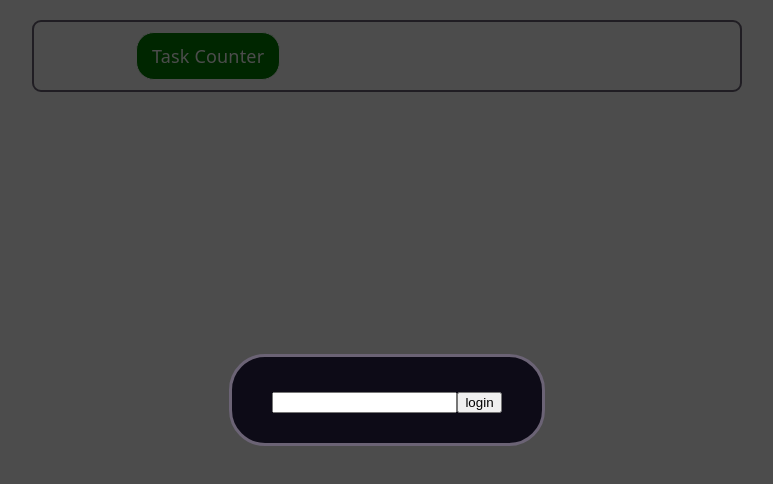
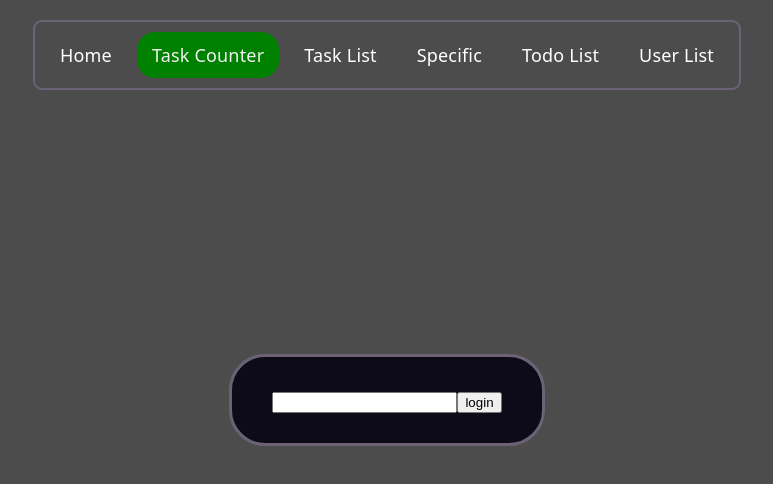
Before and after one commit to ervnmrcdo/MERCADO_ERVIN_FRONTEND, a Vue app: page /task-counter in a window 1280 px wide. Shown: the top 484 px of the page, without its empty margins (253-1026 px from the left). Built offline with nearby package versions, Linux system fonts and the light colour scheme.

Commit message:
fix: links clickable when in task-counter

```diff
--- a/src/App.vue
+++ b/src/App.vue
@@ -1,51 +1,80 @@
 <script setup>
 import NavBar from "./components/NavBar.vue";
-import { computed } from "vue";
+import { computed, ref, onMounted, watch, nextTick } from "vue";
 import { useRoute } from "vue-router";
 
 const route = useRoute();
 const currentRoute = computed(() => route.fullPath);
+
+const containerRef = ref(null);
+const sliderRef = ref(null);
+
+function updateSlider() {
+  const container = containerRef.value;
+  const slider = sliderRef.value;
+  if (!container || !slider) return;
+
+  const activeLink = container.querySelector(".link.active");
+  if (!activeLink) {
+    slider.style.opacity = "0";
+    return;
+  }
+
+  slider.style.opacity = "1";
+  slider.style.transform = `translateX(${activeLink.offsetLeft}px)`;
+  slider.style.width = `${activeLink.offsetWidth}px`;
+}
+
+onMounted(() => nextTick(updateSlider));
+watch(currentRoute, () => nextTick(updateSlider));
 </script>
 
 <template>
   <main>
     <!-- <NavBar class="navbar"/> -->
-    <div class="list-container">
-      <TransitionGroup class="links-wrapper" name="list" tag="RouterLink">
+    <div class="list-container" ref="containerRef">
+      <TransitionGroup class="links-wrapper" name="list" tag="div">
+        <div class="slider" ref="sliderRef" />
         <RouterLink
           :class="{ active: currentRoute === '/home' }"
           class="link"
           to="/home"
+          key="home"
           >Home</RouterLink
         >
         <RouterLink
           :class="{ active: currentRoute === '/task-counter' }"
           class="link"
           to="/task-counter"
+          key="task-counter"
           >Task Counter</RouterLink
         >
         <RouterLink
           :class="{ active: currentRoute === '/task-list' }"
           class="link"
           to="/task-list"
+          key="task-list"
           >Task List</RouterLink
         >
         <RouterLink
           :class="{ active: currentRoute === '/task-list-specific-view' }"
           class="link"
           to="/task-list-specific-view"
+          key="task-list-specific"
           >Specific</RouterLink
         >
         <RouterLink
           :class="{ active: currentRoute === '/todo-list-view' }"
           class="link"
           to="/todo-list-view"
+          key="todo-list"
           >Todo List</RouterLink
         >
         <RouterLink
           :class="{ active: currentRoute === '/user-list-view' }"
           class="link"
           to="/user-list-view"
+          key="user-list"
           >User List</RouterLink
         >
       </TransitionGroup>
@@ -83,6 +112,7 @@ const currentRoute = computed(() => route.fullPath);
   justify-content: center;
   border-radius: 0.5rem;
   border-width: 2px;
+  position: relative;
   z-index: 10;
 }
 
@@ -91,6 +121,7 @@ const currentRoute = computed(() => route.fullPath);
   justify-content: center;
   justify-items: center;
   gap: 10px;
+  position: relative;
 }
 
 .link {
@@ -100,13 +131,22 @@ const currentRoute = computed(() => route.fullPath);
   display: flex;
   justify-content: center;
   margin: auto;
+  position: relative;
+  z-index: 1;
 }
 
 .active {
+  color: #f0f1ee;
+}
+
+.slider {
+  position: absolute;
+  top: 0;
+  left: 0;
+  height: 100%;
   background-color: green;
-  /* padding:10px; */
-  border-style: solid;
-  border-width: 1px;
   border-radius: 1rem;
+  transition: transform 0.3s ease, width 0.3s ease, opacity 0.3s ease;
+  z-index: 0;
 }
 </style>
```
